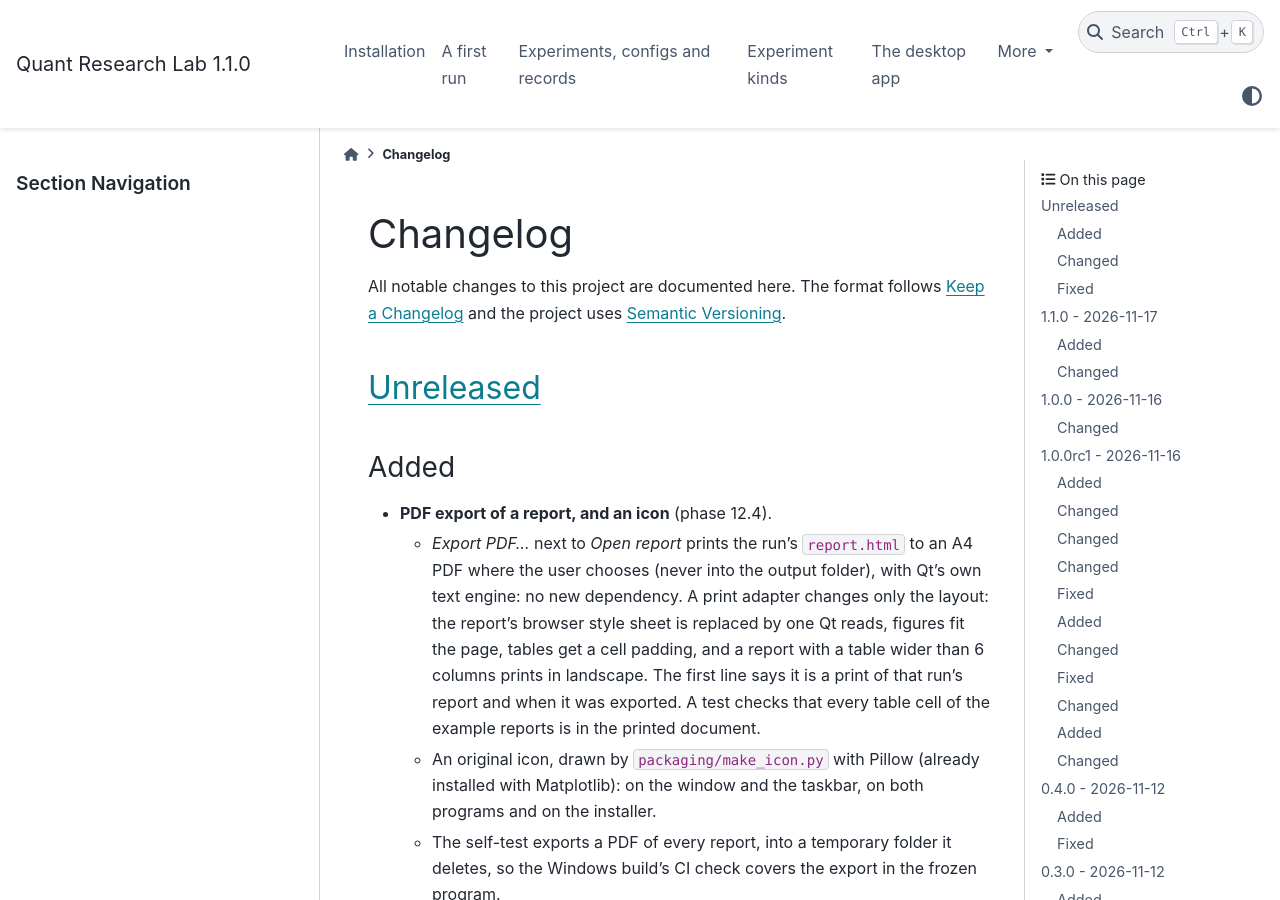
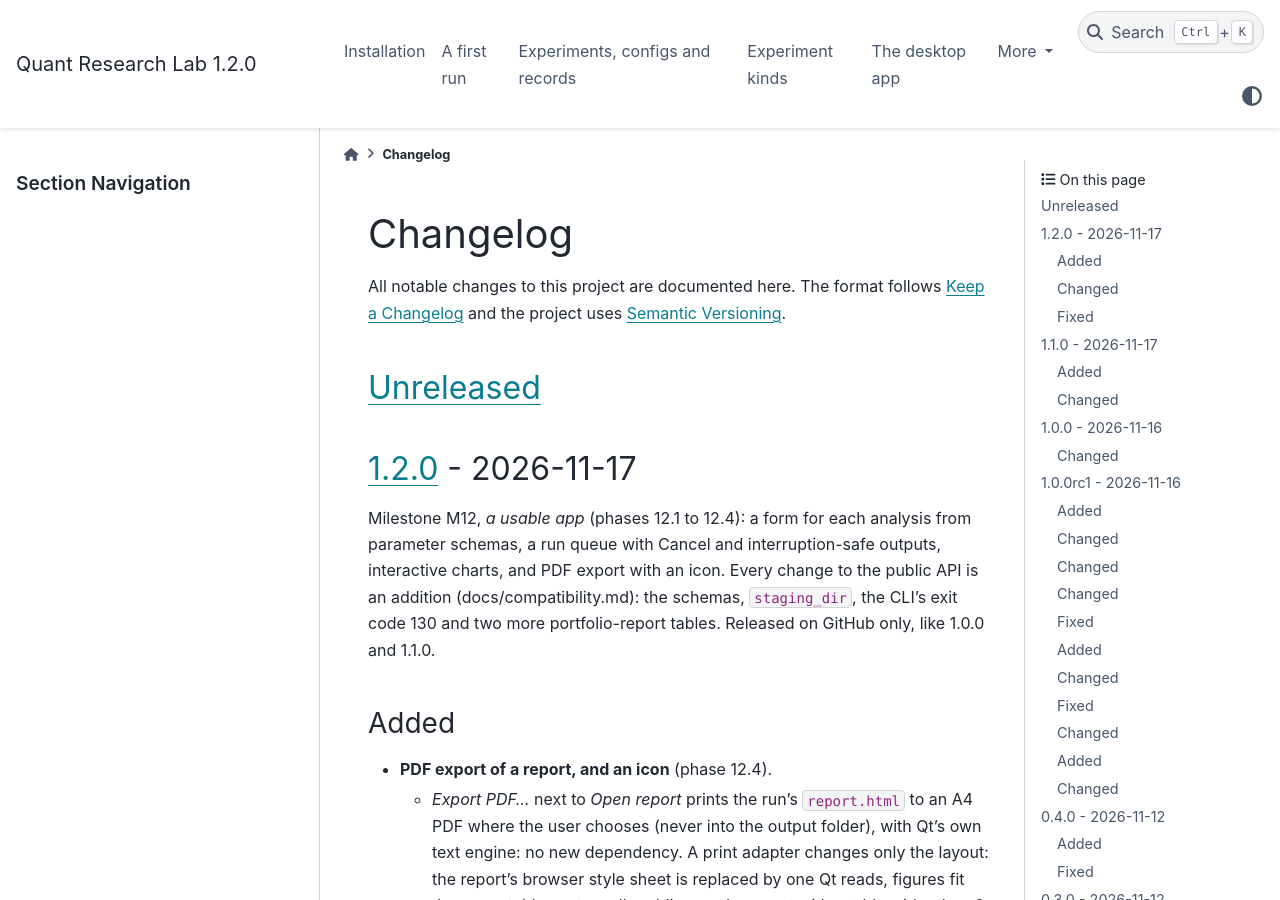
Before and after one commit to alessandroszn/quant-research-lab, a Sphinx documentation site: the page built from docs/project/changelog.md, in a window 1280 px wide and 900 px high. Built offline with Sphinx 7.4.7 and the PyData theme 0.15.4, drawn with Linux system fonts in a browser that asks for light colours.

Commit message:
chore: release 1.2.0 on GitHub (M12)
Milestone M12, a usable app (phases 12.1 to 12.4): a form for each
analysis from parameter schemas, a run queue with Cancel and
interruption-safe outputs, interactive charts, and PDF export with an
icon. Every change to the public API is an addition. Released on GitHub
only, like 1.0.0 and 1.1.0.

Co-Authored-By: Claude Opus 5.5 <noreply@anthropic.com>

```diff
--- a/CHANGELOG.md
+++ b/CHANGELOG.md
@@ -5,6 +5,14 @@ The format follows [Keep a Changelog](https://keepachangelog.com/en/1.1.0/) and
 [Semantic Versioning](https://semver.org/spec/v2.0.0.html).
 
 ## [Unreleased]
+
+## [1.2.0] - 2026-11-17
+
+Milestone M12, *a usable app* (phases 12.1 to 12.4): a form for each analysis from parameter
+schemas, a run queue with Cancel and interruption-safe outputs, interactive charts, and PDF
+export with an icon. Every change to the public API is an addition (docs/compatibility.md):
+the schemas, `staging_dir`, the CLI's exit code 130 and two more portfolio-report tables.
+Released on GitHub only, like 1.0.0 and 1.1.0.
 
 ### Added
 
@@ -1123,7 +1131,8 @@ Milestones M1 (Analytics core) and M2 (Portfolio X-ray): phases 1.1 to 2.5.
 - GitHub Actions CI on Linux and Windows for Python 3.11 and 3.13.
 - Project documentation: `CLAUDE.md`, `docs/ARCHITECTURE.md`, `docs/ROADMAP.md`.
 
-[Unreleased]: https://github.com/alessandroszn/quant-research-lab/compare/v1.1.0...HEAD
+[Unreleased]: https://github.com/alessandroszn/quant-research-lab/compare/v1.2.0...HEAD
+[1.2.0]: https://github.com/alessandroszn/quant-research-lab/compare/v1.1.0...v1.2.0
 [1.1.0]: https://github.com/alessandroszn/quant-research-lab/compare/v1.0.0...v1.1.0
 [1.0.0]: https://github.com/alessandroszn/quant-research-lab/compare/v1.0.0rc1...v1.0.0
 [1.0.0rc1]: https://github.com/alessandroszn/quant-research-lab/compare/v0.4.0...v1.0.0rc1
--- a/pyproject.toml
+++ b/pyproject.toml
@@ -4,7 +4,7 @@ build-backend = "hatchling.build"
 
 [project]
 name = "quant-research-lab"
-version = "1.1.0"
+version = "1.2.0"
 description = "A rigorous Python framework for quantitative financial research, portfolio analytics and backtesting."
 readme = "README.md"
 license = "BSD-3-Clause"
```
Also changed, not shown: README.md (+4 -4 lines), docs/ROADMAP.md (+3 -3 lines), docs/getting-started/installation.md (+3 -3 lines), 2 other files.
